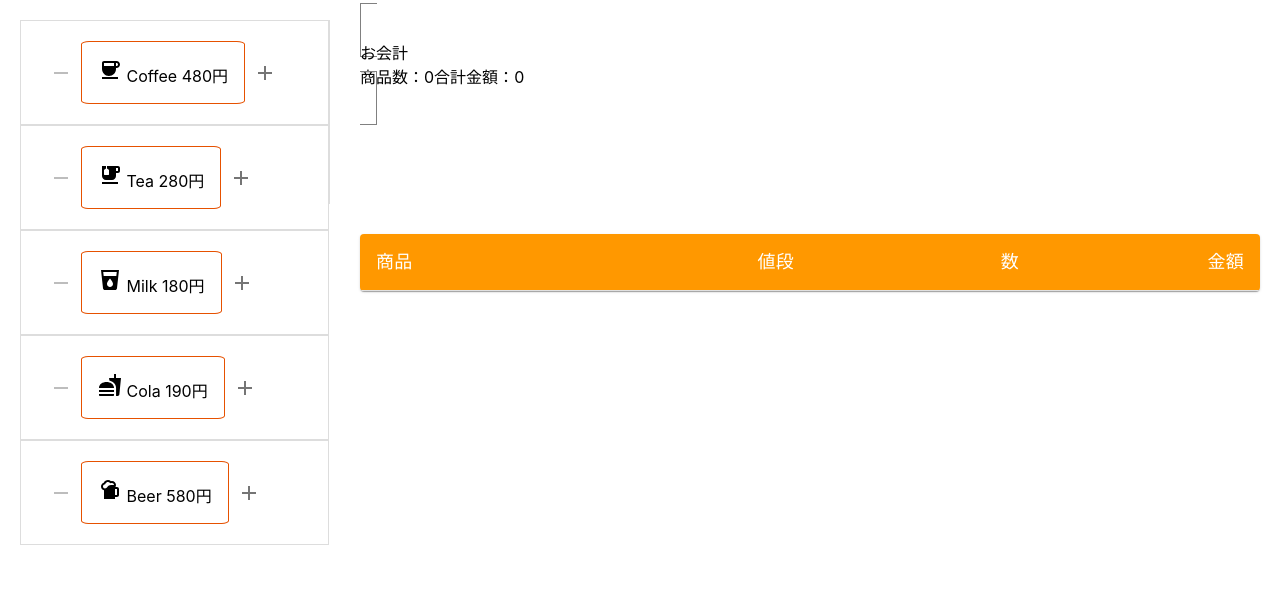
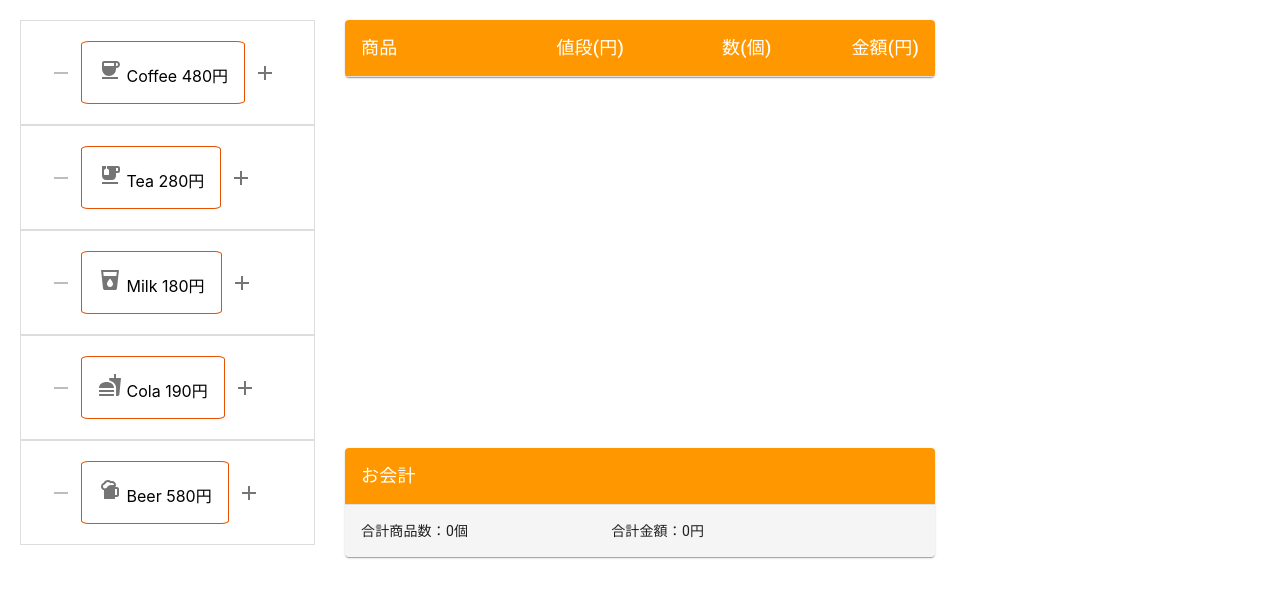
Before and after one commit to sasaki023m/-, a React (Create React App) app: page / in a window 1280 px wide. Shown: the top 598 px of the page. Built offline with nearby package versions, Linux system fonts and the light colour scheme.

Commit message:
レイアウト修正

```diff
--- a/src/App.css
+++ b/src/App.css
@@ -5,27 +5,28 @@
   font-size: 16px;
   padding: 20px;
   display: grid;
-  grid-template-columns: 25% 1fr;
-  grid-template-rows: 30% 1fr;
+  grid-template-columns: 1fr 2fr 1fr;
+  grid-template-rows: 60% auto;
   column-gap: 30px;
   row-gap: 30px;
 }
 .menu{
   grid-template-rows: 30% 1fr;
-  border-right: 1px solid #ddd;
+
 }
 
 .details{
+  grid-row: 1 / 2;
+  grid-column: 2 / 3;
+}
+
+.order{
   grid-row: 2 / 2;
-  grid-column: 2 / 4;
+  grid-column: 2 / 3;
 }
 
 .menu-contents{
   padding: 20px;
   border: 1px solid #ddd;
+
 }
-
-button{
-  margin: 5px;
-  cursor: default;
-}
--- a/src/App.jsx
+++ b/src/App.jsx
@@ -5,11 +5,11 @@ import Menu from "./components/Menu";
 import Detail from "./components/Detail";
 
 import CoffeeIcon from "@mui/icons-material/Coffee";
-import EmojiFoodBeverageIcon from '@mui/icons-material/EmojiFoodBeverage';
+import EmojiFoodBeverageIcon from "@mui/icons-material/EmojiFoodBeverage";
+import FastfoodIcon from "@mui/icons-material/Fastfood";
+import SportsBarIcon from "@mui/icons-material/SportsBar";
+import LocalDrinkIcon from "@mui/icons-material/LocalDrink";
 
-import FastfoodIcon from '@mui/icons-material/Fastfood';
-import SportsBarIcon from '@mui/icons-material/SportsBar';
-import LocalDrinkIcon from '@mui/icons-material/LocalDrink';
 import React, { useState } from "react";
 
 const App = () => {
@@ -18,11 +18,11 @@ const App = () => {
   const [orderList, setOrderList] = useState([]);
 
   const items = [
-    { name: "Coffee", value: 480, icon: <CoffeeIcon />},
-    { name: "Tea", value: 280, icon: <EmojiFoodBeverageIcon /> },
-    { name: "Milk", value: 180, icon: <LocalDrinkIcon /> },
-    { name: "Cola", value: 190, icon: <FastfoodIcon /> },
-    { name: "Beer", value: 580, icon: <SportsBarIcon /> },
+    { name: "Coffee", value: 480, icon: <CoffeeIcon color="action"/> },
+    { name: "Tea", value: 280, icon: <EmojiFoodBeverageIcon color="action"/> },
+    { name: "Milk", value: 180, icon: <LocalDrinkIcon color="action"/> },
+    { name: "Cola", value: 190, icon: <FastfoodIcon color="action"/> },
+    { name: "Beer", value: 580, icon: <SportsBarIcon color="action"/> },
   ];
 
   return (
@@ -30,54 +30,43 @@ const App = () => {
       <div className="app">
         <div className="menu">
           <Menu
-            name={items[0].name}
-            value={items[0].value}
-            icon={items[0].icon}
+            {...items[0]}
             setTotal={setTotal}
             orderList={orderList}
             setOrderList={setOrderList}
           />
           <Menu
-            name={items[1].name}
-            value={items[1].value}
-            icon={items[1].icon}
+            {...items[1]}
             setTotal={setTotal}
             orderList={orderList}
             setOrderList={setOrderList}
           />
           <Menu
-            name={items[2].name}
-            value={items[2].value}
-            icon={items[2].icon}
+            {...items[2]}
             setTotal={setTotal}
             orderList={orderList}
             setOrderList={setOrderList}
           />
           <Menu
-            name={items[3].name}
-            value={items[3].value}
-            icon={items[3].icon}
+            {...items[3]}
             setTotal={setTotal}
             orderList={orderList}
             setOrderList={setOrderList}
           />
           <Menu
-            name={items[4].name}
-            value={items[4].value}
-            icon={items[4].icon}
+            {...items[4]}
             setTotal={setTotal}
             orderList={orderList}
             setOrderList={setOrderList}
           />
         </div>
 
-        <div className="details">
-          <Detail orderList={orderList}
-          items = {items} />
+        <div className="order">
+          <Order total={total} />
         </div>
 
-        <div className="order">
-          <Order total={total} />
+        <div className="details">
+          <Detail orderList={orderList} items={items} />
         </div>
       </div>
     </React.Fragment>
--- a/src/components/Detail.jsx
+++ b/src/components/Detail.jsx
@@ -6,7 +6,6 @@ import Table from "@mui/material/Table";
 import TableBody from "@mui/material/TableBody";
 import TableContainer from "@mui/material/TableContainer";
 import TableHead from "@mui/material/TableHead";
-// import TableRow from "@mui/material/TableRow";
 import Paper from "@mui/material/Paper";
 import TableCell, { tableCellClasses } from "@mui/material/TableCell";
 
@@ -41,13 +40,13 @@ const Detail = ({ orderList }) => {
           <TableRow>
             <StyledTableCell style={{ width: "25%" }}>商品</StyledTableCell>
             <StyledTableCell style={{ width: "25%" }} align="right">
-              値段
+              値段(円)
             </StyledTableCell>
             <StyledTableCell style={{ width: "25%" }} align="right">
-              数
+              数(個)
             </StyledTableCell>
             <StyledTableCell style={{ width: "25%" }} align="right">
-              金額
+              金額(円)
             </StyledTableCell>
           </TableRow>
         </TableHead>
@@ -75,24 +74,6 @@ const Detail = ({ orderList }) => {
          </TableBody>
        </Table>
      </TableContainer>
-
-    // <TableRow
-    //   key={name}
-    //   sx={{ "&:last-child td, &:last-child th": { border: 0 } }}
-    // >
-    //   <StyledTableRow style={{ width: "25%" }} component="th" scope="row">
-    //     {name}
-    //   </StyledTableRow>
-    //   <StyledTableRow style={{ width: "25%" }} align="right">
-    //     {value}
-    //   </StyledTableRow>
-    //   <StyledTableRow style={{ width: "25%" }} align="right">
-    //     {count}
-    //   </StyledTableRow>
-    //   <StyledTableRow style={{ width: "25%" }} align="right">
-    //     {count * value}
-    //   </StyledTableRow>
-    // </TableRow>
   );
 };
 
--- a/src/components/Menu.css
+++ b/src/components/Menu.css
@@ -1,6 +1,4 @@
-button{
-    cursor: default;
-}
+
 .app-menu{
     width: 30%;
     height: 100vh;
--- a/src/components/Order.jsx
+++ b/src/components/Order.jsx
@@ -1,19 +1,75 @@
 import React from "react";
 import "./Order.css";
 
-import Box from "@mui/material/Box";
+import TableRow from "@mui/material/TableRow";
+import { styled } from "@mui/material/styles";
+import Table from "@mui/material/Table";
+import TableBody from "@mui/material/TableBody";
+import TableContainer from "@mui/material/TableContainer";
+import TableHead from "@mui/material/TableHead";
+import Paper from "@mui/material/Paper";
+import TableCell, { tableCellClasses } from "@mui/material/TableCell";
+
+const StyledTableCell = styled(TableCell)(({ theme }) => ({
+  [`&.${tableCellClasses.head}`]: {
+    backgroundColor: theme.palette.warning.light,
+    color: theme.palette.common.white,
+    fontSize: 18,
+  },
+  [`&.${tableCellClasses.body}`]: {
+    fontSize: 14,
+  },
+}));
+
+const StyledTableRow = styled(TableRow)(({ theme }) => ({
+  "&:nth-of-type(odd)": {
+    backgroundColor: theme.palette.action.hover,
+  },
+  // hide last border
+  "&:last-child td, &:last-child th": {
+    border: 0,
+  },
+}));
 
 const Order = ({ total }) => {
   return (
-    <div>
-      <Box component="span" sx={{ p: 2, border: "1px solid gray" }}>
-        <div className="order-title">お会計</div>
-        <div className="order-contents">
-          商品数：{total.count}
-          合計金額：{total.amount}
-        </div>
-      </Box>
-    </div>
+    <TableContainer component={Paper}>
+      <Table aria-label="customized table">
+        <TableHead>
+          <TableRow>
+            <StyledTableCell >お会計</StyledTableCell>
+            <StyledTableCell ></StyledTableCell>
+            <StyledTableCell ></StyledTableCell>
+            <StyledTableCell ></StyledTableCell>
+          </TableRow>
+        </TableHead>
+
+        <TableBody>
+          <StyledTableRow
+            // key={items.name}
+            sx={{ "&:last-child td, &:last-child th": { border: 0 } }}
+          >
+            <StyledTableCell component="th" scope="row"  >
+              合計商品数：{total.count}個
+            </StyledTableCell>
+
+            <StyledTableCell >合計金額：{total.amount}円</StyledTableCell>
+            <StyledTableCell ></StyledTableCell>
+            <StyledTableCell ></StyledTableCell>
+          </StyledTableRow>
+        </TableBody>
+      </Table>
+    </TableContainer>
+
+    // <div>
+    //   <Box component="span" sx={{ p: 2, border: "1px solid gray" }}>
+    //     <div className="order-title">お会計</div>
+    //     <div className="order-contents">
+    //       商品数：{total.count}
+    //       合計金額：{total.amount}
+    //     </div>
+    //   </Box>
+    // </div>
   );
 };
 export default Order;
```
